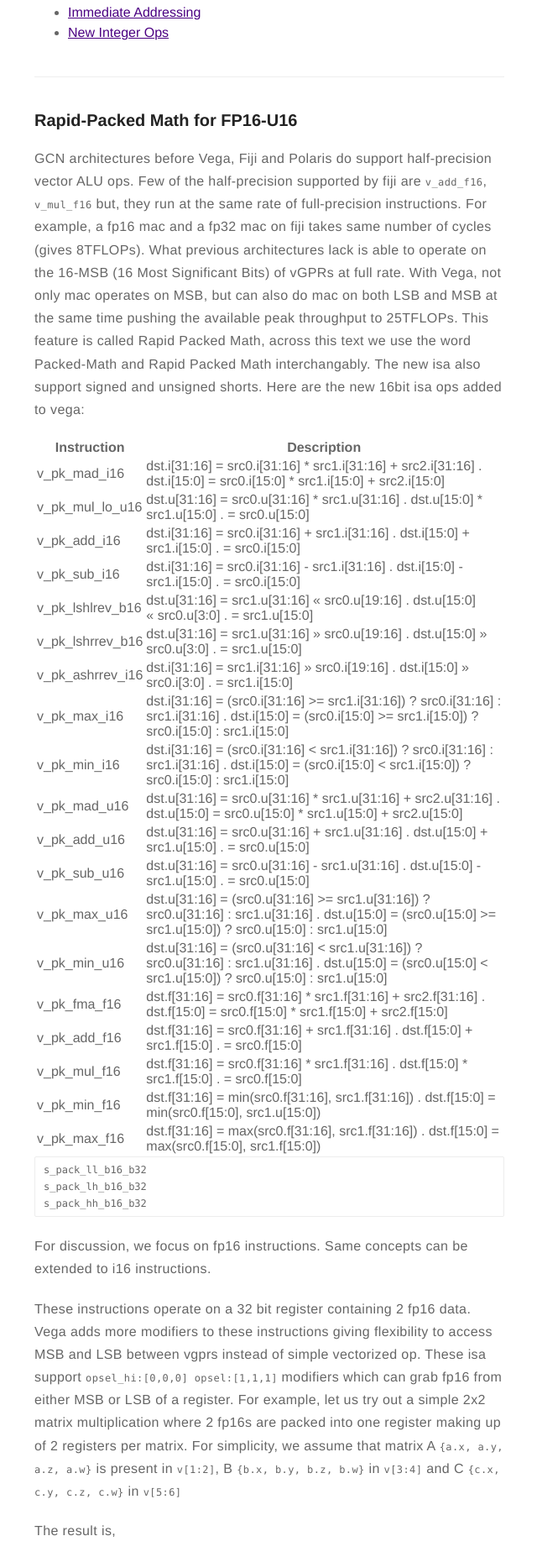
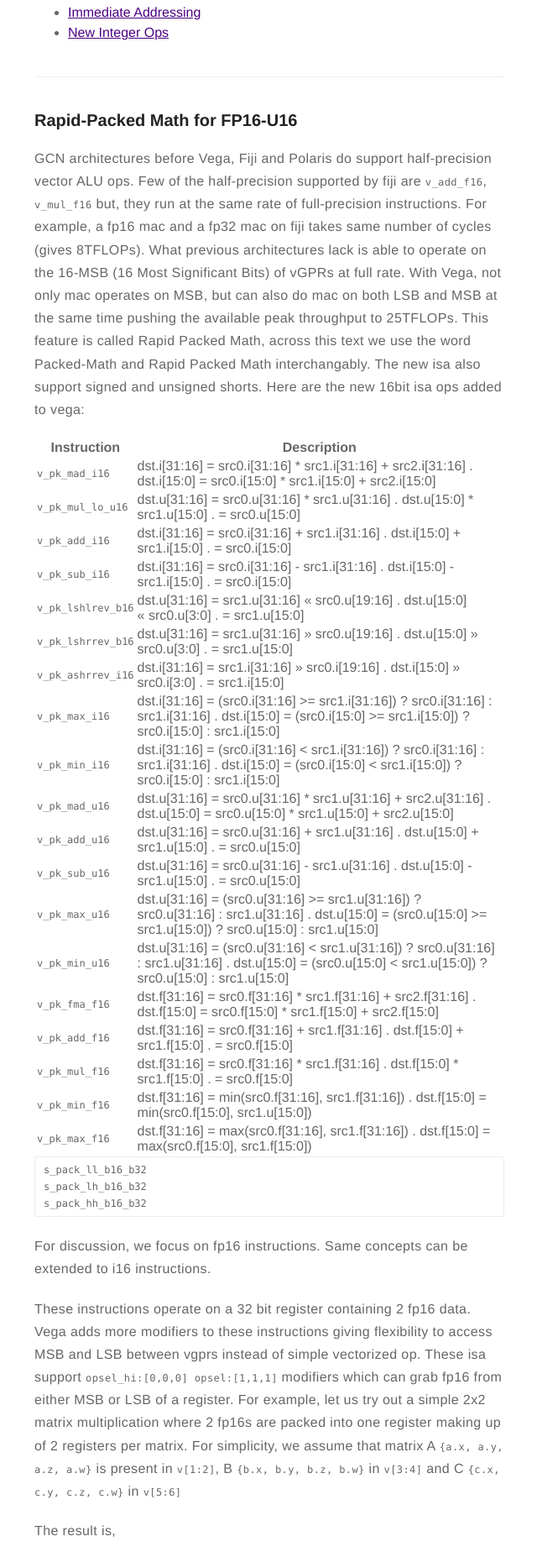
Before and after one commit to adityaatluri/adityaatluri.github.io, a Jekyll site: the page built from _posts/2017-08-12-intro-vega10.md, in a window 1280 px wide. Shown: the part 530-2384 px from the top of the page at 84% size, without its empty margins (319-959 px from the left). Built offline with Jekyll 4.4.1, drawn with Linux system fonts in a browser that asks for light colours; comment, search, counter and statistics services are not loaded.

Commit message:
cleaned up isa desc

```diff
--- a/_posts/2017-08-12-intro-vega10.md
+++ b/_posts/2017-08-12-intro-vega10.md
@@ -31,25 +31,25 @@ GCN architectures before Vega, Fiji and Polaris do support half-precision vector
 
 | Instruction | Description |
 | ---- | ---|
-v_pk_mad_i16 | dst.i[31:16] = src0.i[31:16] * src1.i[31:16] + src2.i[31:16] . dst.i[15:0] = src0.i[15:0] * src1.i[15:0] + src2.i[15:0] |
-v_pk_mul_lo_u16 | dst.u[31:16] = src0.u[31:16] * src1.u[31:16] . dst.u[15:0] * src1.u[15:0] . = src0.u[15:0] |
-v_pk_add_i16 | dst.i[31:16] = src0.i[31:16] + src1.i[31:16] . dst.i[15:0] + src1.i[15:0] . = src0.i[15:0] |
-v_pk_sub_i16 | dst.i[31:16] = src0.i[31:16] - src1.i[31:16] . dst.i[15:0] - src1.i[15:0] . = src0.i[15:0] |
-v_pk_lshlrev_b16 | dst.u[31:16] = src1.u[31:16] << src0.u[19:16] . dst.u[15:0] << src0.u[3:0] . = src1.u[15:0] |
-v_pk_lshrrev_b16 | dst.u[31:16] = src1.u[31:16] >> src0.u[19:16] . dst.u[15:0] >> src0.u[3:0] . = src1.u[15:0] |
-v_pk_ashrrev_i16 | dst.i[31:16] = src1.i[31:16] >> src0.i[19:16] . dst.i[15:0] >> src0.i[3:0] . = src1.i[15:0] |
-v_pk_max_i16 | dst.i[31:16] = (src0.i[31:16] >= src1.i[31:16]) ? src0.i[31:16] : src1.i[31:16] . dst.i[15:0] = (src0.i[15:0] >= src1.i[15:0]) ? src0.i[15:0] : src1.i[15:0] |
-v_pk_min_i16 | dst.i[31:16] = (src0.i[31:16] < src1.i[31:16]) ? src0.i[31:16] : src1.i[31:16] . dst.i[15:0] = (src0.i[15:0] < src1.i[15:0]) ? src0.i[15:0] : src1.i[15:0] |
-v_pk_mad_u16 | dst.u[31:16] = src0.u[31:16] * src1.u[31:16] + src2.u[31:16] . dst.u[15:0] = src0.u[15:0] * src1.u[15:0] + src2.u[15:0] |
-v_pk_add_u16 | dst.u[31:16] = src0.u[31:16] + src1.u[31:16] . dst.u[15:0] + src1.u[15:0] . = src0.u[15:0] |
-v_pk_sub_u16 | dst.u[31:16] = src0.u[31:16] - src1.u[31:16] . dst.u[15:0] - src1.u[15:0] . = src0.u[15:0] |
-v_pk_max_u16 | dst.u[31:16] = (src0.u[31:16] >= src1.u[31:16]) ? src0.u[31:16] : src1.u[31:16] . dst.u[15:0] = (src0.u[15:0] >= src1.u[15:0]) ? src0.u[15:0] : src1.u[15:0] |
-v_pk_min_u16 | dst.u[31:16] = (src0.u[31:16] < src1.u[31:16]) ? src0.u[31:16] : src1.u[31:16] . dst.u[15:0] = (src0.u[15:0] < src1.u[15:0]) ? src0.u[15:0] : src1.u[15:0] |
-v_pk_fma_f16 | dst.f[31:16] = src0.f[31:16] * src1.f[31:16] + src2.f[31:16] . dst.f[15:0] = src0.f[15:0] * src1.f[15:0] + src2.f[15:0] |
-v_pk_add_f16 | dst.f[31:16] = src0.f[31:16] + src1.f[31:16] . dst.f[15:0] + src1.f[15:0] . = src0.f[15:0] |
-v_pk_mul_f16 | dst.f[31:16] = src0.f[31:16] * src1.f[31:16] . dst.f[15:0] * src1.f[15:0] . = src0.f[15:0] |
-v_pk_min_f16 | dst.f[31:16] = min(src0.f[31:16], src1.f[31:16]) . dst.f[15:0] = min(src0.f[15:0], src1.u[15:0]) |
-v_pk_max_f16 | dst.f[31:16] = max(src0.f[31:16], src1.f[31:16]) . dst.f[15:0] = max(src0.f[15:0], src1.f[15:0]) |
+|`v_pk_mad_i16` | dst.i[31:16] = src0.i[31:16] * src1.i[31:16] + src2.i[31:16] . dst.i[15:0] = src0.i[15:0] * src1.i[15:0] + src2.i[15:0] |
+|`v_pk_mul_lo_u16` | dst.u[31:16] = src0.u[31:16] * src1.u[31:16] . dst.u[15:0] * src1.u[15:0] . = src0.u[15:0] |
+|`v_pk_add_i16` | dst.i[31:16] = src0.i[31:16] + src1.i[31:16] . dst.i[15:0] + src1.i[15:0] . = src0.i[15:0] |
+|`v_pk_sub_i16` | dst.i[31:16] = src0.i[31:16] - src1.i[31:16] . dst.i[15:0] - src1.i[15:0] . = src0.i[15:0] |
+|`v_pk_lshlrev_b16` | dst.u[31:16] = src1.u[31:16] << src0.u[19:16] . dst.u[15:0] << src0.u[3:0] . = src1.u[15:0] |
+|`v_pk_lshrrev_b16` | dst.u[31:16] = src1.u[31:16] >> src0.u[19:16] . dst.u[15:0] >> src0.u[3:0] . = src1.u[15:0] |
+|`v_pk_ashrrev_i16` | dst.i[31:16] = src1.i[31:16] >> src0.i[19:16] . dst.i[15:0] >> src0.i[3:0] . = src1.i[15:0] |
+|`v_pk_max_i16` | dst.i[31:16] = (src0.i[31:16] >= src1.i[31:16]) ? src0.i[31:16] : src1.i[31:16] . dst.i[15:0] = (src0.i[15:0] >= src1.i[15:0]) ? src0.i[15:0] : src1.i[15:0] |
+|`v_pk_min_i16` | dst.i[31:16] = (src0.i[31:16] < src1.i[31:16]) ? src0.i[31:16] : src1.i[31:16] . dst.i[15:0] = (src0.i[15:0] < src1.i[15:0]) ? src0.i[15:0] : src1.i[15:0] |
+|`v_pk_mad_u16` | dst.u[31:16] = src0.u[31:16] * src1.u[31:16] + src2.u[31:16] . dst.u[15:0] = src0.u[15:0] * src1.u[15:0] + src2.u[15:0] |
+|`v_pk_add_u16` | dst.u[31:16] = src0.u[31:16] + src1.u[31:16] . dst.u[15:0] + src1.u[15:0] . = src0.u[15:0] |
+|`v_pk_sub_u16` | dst.u[31:16] = src0.u[31:16] - src1.u[31:16] . dst.u[15:0] - src1.u[15:0] . = src0.u[15:0] |
+|`v_pk_max_u16` | dst.u[31:16] = (src0.u[31:16] >= src1.u[31:16]) ? src0.u[31:16] : src1.u[31:16] . dst.u[15:0] = (src0.u[15:0] >= src1.u[15:0]) ? src0.u[15:0] : src1.u[15:0] |
+|`v_pk_min_u16` | dst.u[31:16] = (src0.u[31:16] < src1.u[31:16]) ? src0.u[31:16] : src1.u[31:16] . dst.u[15:0] = (src0.u[15:0] < src1.u[15:0]) ? src0.u[15:0] : src1.u[15:0] |
+|`v_pk_fma_f16` | dst.f[31:16] = src0.f[31:16] * src1.f[31:16] + src2.f[31:16] . dst.f[15:0] = src0.f[15:0] * src1.f[15:0] + src2.f[15:0] |
+|`v_pk_add_f16` | dst.f[31:16] = src0.f[31:16] + src1.f[31:16] . dst.f[15:0] + src1.f[15:0] . = src0.f[15:0] |
+|`v_pk_mul_f16` | dst.f[31:16] = src0.f[31:16] * src1.f[31:16] . dst.f[15:0] * src1.f[15:0] . = src0.f[15:0] |
+|`v_pk_min_f16` | dst.f[31:16] = min(src0.f[31:16], src1.f[31:16]) . dst.f[15:0] = min(src0.f[15:0], src1.u[15:0]) |
+|`v_pk_max_f16` | dst.f[31:16] = max(src0.f[31:16], src1.f[31:16]) . dst.f[15:0] = max(src0.f[15:0], src1.f[15:0]) |
 
 {% highlight asm %}
 s_pack_ll_b16_b32
```
